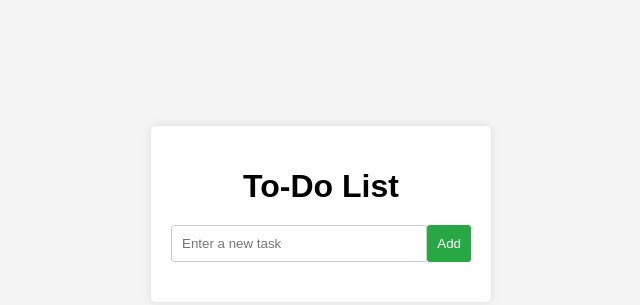
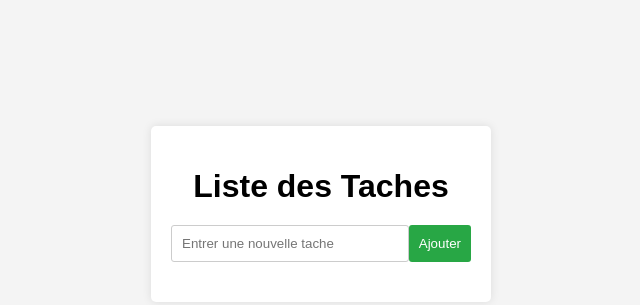
Before and after one commit to michelnyobe/todo-list, a plain HTML site: page index.html in a window 1280 px wide. Shown: the part 186-491 px from the top of the page, without its empty margins (319-959 px from the left). Drawn offline with Linux system fonts and the light colour scheme.

Commit message:
Update index

```diff
--- a/index.html
+++ b/index.html
@@ -1,17 +1,17 @@
 <!DOCTYPE html>
-<html lang="en">
+<html lang="fr">
 <head>
     <meta charset="UTF-8">
     <meta name="viewport" content="width=device-width, initial-scale=1.0">
-    <title>To-Do List</title>
+    <title>Liste des taches </title>
     <link rel="stylesheet" href="styles.css">
 </head>
 <body>
     <div class="todo-container">
-        <h1>To-Do List</h1>
+        <h1>Liste des Taches </h1>
         <form id="todo-form">
-            <input type="text" id="todo-input" placeholder="Enter a new task">
-            <button type="submit">Add</button>
+            <input type="text" id="todo-input" placeholder="Entrer une nouvelle tache">
+            <button type="submit">Ajouter</button>
         </form>
         <ul id="todo-list"></ul>
     </div>
--- a/script.js
+++ b/script.js
@@ -14,7 +14,7 @@ document.addEventListener('DOMContentLoaded', () => {
             todoText.textContent = newTodoText;
 
             const deleteButton = document.createElement('button');
-            deleteButton.textContent = 'Delete';
+            deleteButton.textContent = 'Supprimer';
             deleteButton.classList.add('delete');
             deleteButton.addEventListener('click', function() {
                 todoList.removeChild(newTodo);
```
